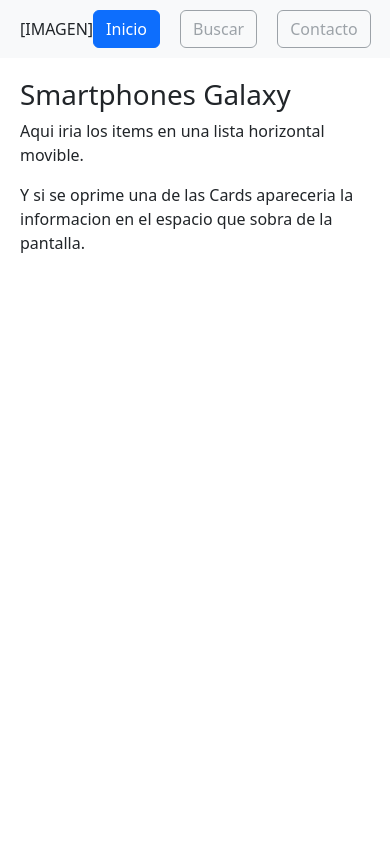
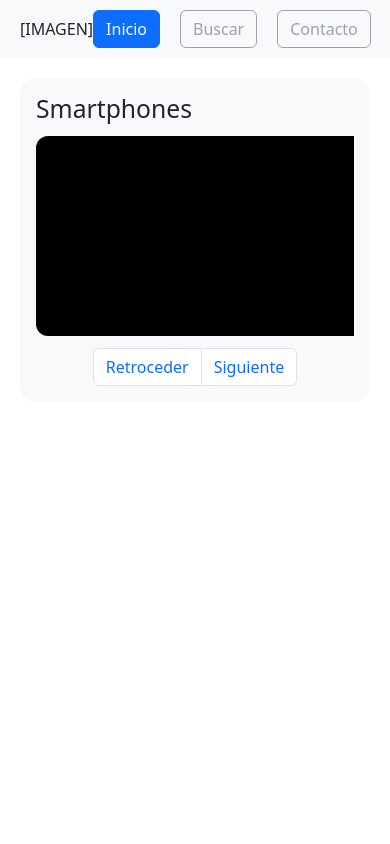
Before and after one commit to pipefs/AplicacionWeb_ES04, a React (Vite) app: page / in a window 390 px wide. Shown: the top 844 px of the page. Built offline with nearby package versions, Linux system fonts and the light colour scheme.

Commit message:
"Lista" horizontal de smartphones + ProductoCard muy basico para visualización.

```diff
--- a/src/App.jsx
+++ b/src/App.jsx
@@ -1,12 +1,12 @@
 import Header from "./components/Header.jsx"
 import Footer from "./components/Footer.jsx"
+import ListaProductos from "./components/ListaProductos.jsx"
 
 function App() {
   return (
     <div style={{
       display: "flex",
       flexDirection: "column",
-      minHeight: "100vh"
     }}>
       <Header />
 
@@ -14,9 +14,7 @@
         flex: "1 0 100vh",
         padding: "20px"
       }}>
-        <h1>Smartphones Galaxy</h1>
-        <p>Aqui iria los items en una lista horizontal movible.</p>
-        <p>Y si se oprime una de las Cards apareceria la informacion en el espacio que sobra de la pantalla.</p>
+        <ListaProductos />
       </main>
 
       <Footer />
--- a/src/components/ListaProductos.jsx
+++ b/src/components/ListaProductos.jsx
@@ -0,0 +1,43 @@
+import { useState } from "react"
+import ProductoCard from "./ProductoCard.jsx"
+
+function ListaProductos() {
+    // "base de datos" de los productos.
+    // Aqui se agregaran para que sea posible implementar la "pagination".
+    let productos = {
+        // nombre del celu
+        "samsung j2 prime": {
+            imagen: "url o direccion",
+            descripcion: "blabla"
+        }
+    }
+
+    return (
+        <div class="bg-body-tertiary" style={{ padding: "0px 16px", borderRadius: "16px" }}>
+            <h2 style={{ paddingTop: "16px" }}>Smartphones</h2>
+            <div style={{
+                display: "flex",
+                gap: "20px",
+                alignItems: "center",
+                overflowX: "hidden",
+                paddingTop: "4px"
+            }}>
+                <ProductoCard />
+                <ProductoCard />
+                <ProductoCard />
+            </div>
+            <nav style={{
+                display: "flex",
+                justifyContent: "center",
+                paddingTop: "12px"
+            }}>
+                <ul class="pagination">
+                    <li class="page-item"><a class="page-link" href="#">Retroceder</a></li>
+                    <li class="page-item"><a class="page-link" href="#">Siguiente</a></li>
+                </ul>
+            </nav>
+        </div>
+    )
+}
+
+export default ListaProductos
--- a/src/components/ProductoCard.jsx
+++ b/src/components/ProductoCard.jsx
@@ -0,0 +1,14 @@
+function ProductoCard() {
+    return (
+        <div style={{
+            width: "457px",
+            height: "200px",
+            backgroundColor: "#000",
+            borderRadius: "12px",
+            flexShrink: 0
+        }}>
+        </div>
+    )
+}
+
+export default ProductoCard
```
